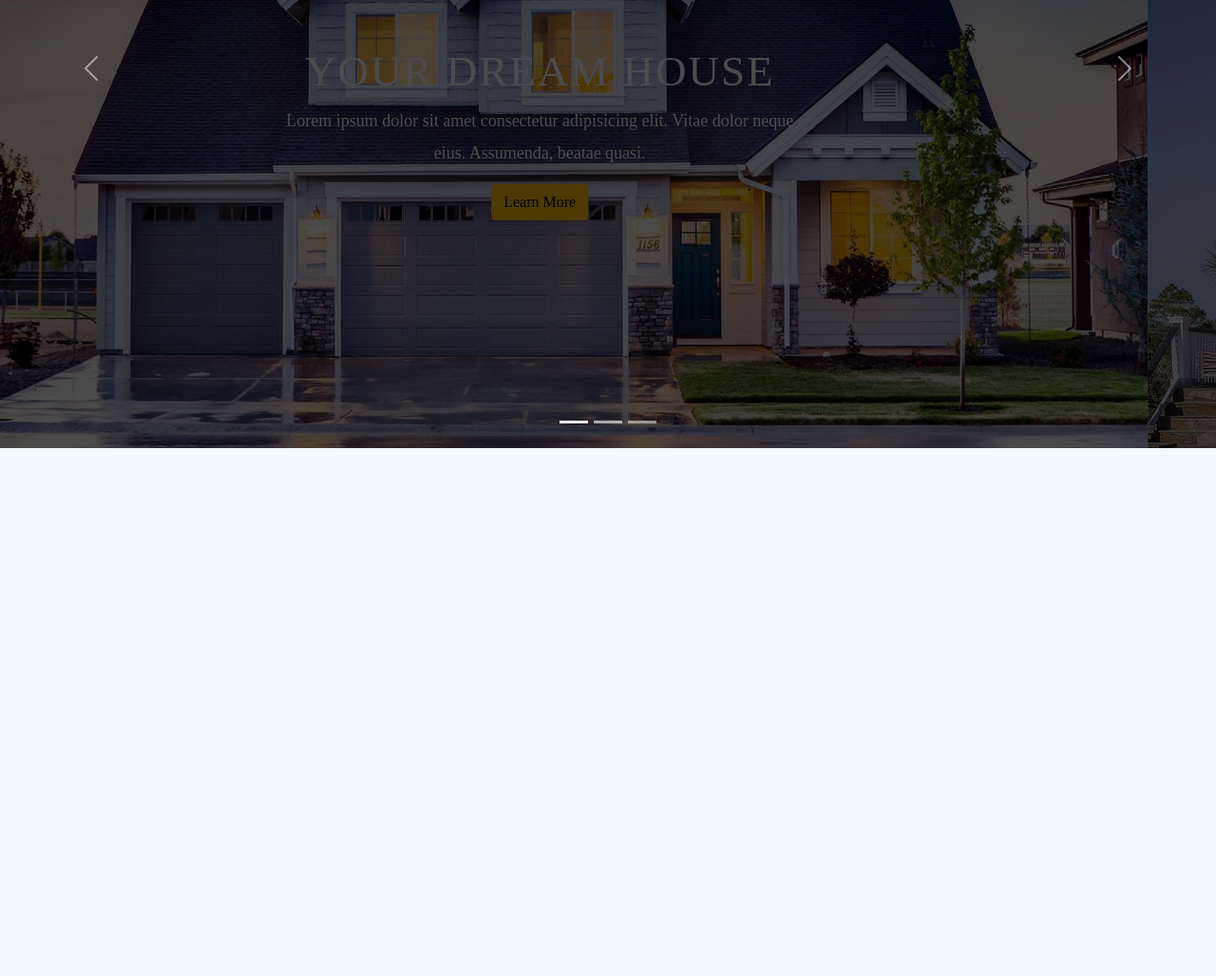
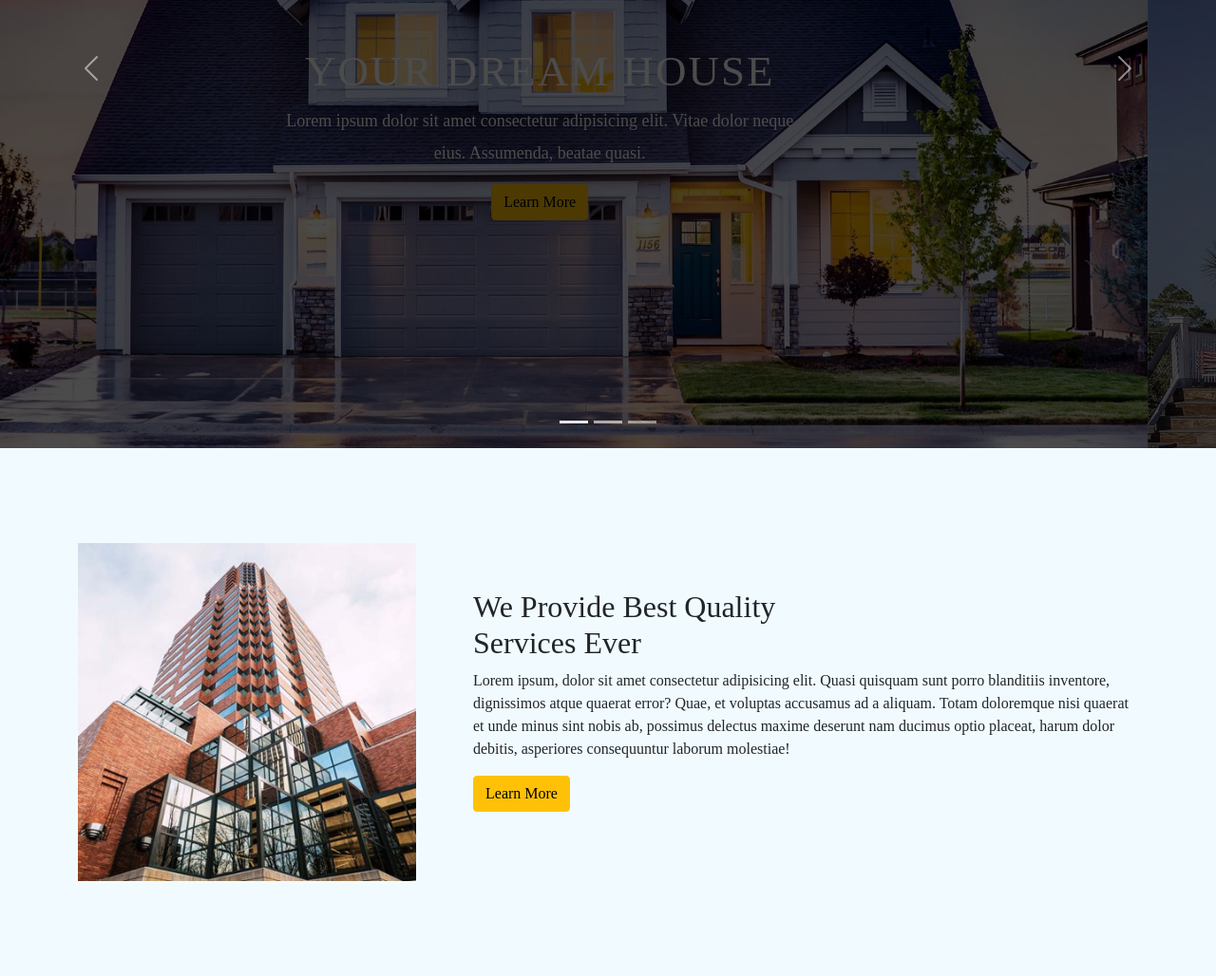
Before and after one commit to V-abbasi93/Buildco-website, a plain HTML site: page index.html in a window 1280 px wide. Shown: the part 328-1356 px from the top of the page at 95% size. Before the commit the page ends 800 px from the top, so only its background shows below. Drawn offline with nearby package versions, Linux system fonts and the light colour scheme.

Commit message:
about section added

```diff
--- a/index.html
+++ b/index.html
@@ -95,6 +95,26 @@
         </button>
     </div>
 
+    <!-- about section -->
+
+    <section id="about" class="about section-padding">
+        <div class="container">
+            <div class="row">
+                <div class="col-lg-4 col-md-12 col 12">
+                    <div class="img-about">
+                        <img src="images/about.jpg" alt="" class="img-fluid">
+                    </div>
+                </div>
+                <div class="col-lg-8 col-md-12 col-12 ps-lg-5 mt-md-5">
+                    <div class="about-text">
+                        <h2>We Provide Best Quality <br> Services Ever</h2>
+                        <p>Lorem ipsum, dolor sit amet consectetur adipisicing elit. Quasi quisquam sunt porro blanditiis inventore, dignissimos atque quaerat error? Quae, et voluptas accusamus ad a aliquam. Totam doloremque nisi quaerat et unde minus sint nobis ab, possimus delectus maxime deserunt nam ducimus optio placeat, harum dolor debitis, asperiores consequuntur laborum molestiae!</p>
+                        <a href="#" class="btn btn-warning">Learn More</a>
+                    </div>
+                </div>
+            </div>
+        </div>
+    </section>
 
     <script src="https://cdn.jsdelivr.net/npm/bootstrap@5.1.3/dist/js/bootstrap.bundle.min.js"></script>
 </body>
```
